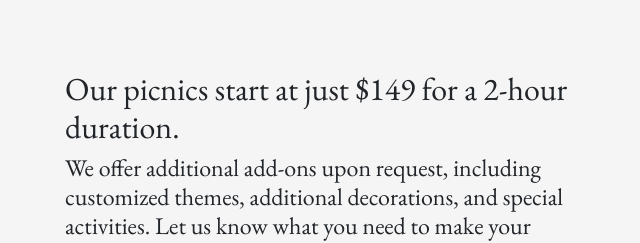
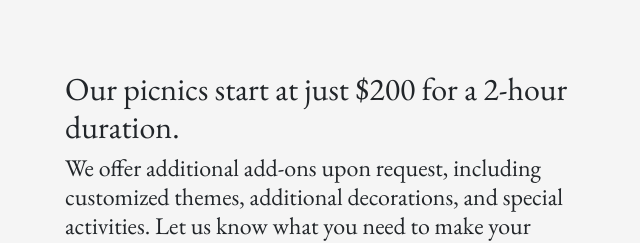
Before and after one commit to EduardoBDonovan/PatsPicnics, a plain HTML site: page details.html in a window 1280 px wide. Shown: the part 2552-2795 px from the top of the page, 587-1227 px from the left. Drawn offline with nearby package versions, Linux system fonts and the light colour scheme.

Commit message:
Update details.html

```diff
--- a/details.html
+++ b/details.html
@@ -141,7 +141,7 @@
                   <img src="/assets/98DEA9EF-F7CE-4007-93BB-A2C673416E04.jpg" class="img-fluid" alt="">
               </div>
               <div class="col-md p-5">
-                  <h2>Our picnics start at just $149 for a 2-hour duration. </h2>
+                  <h2>Our picnics start at just $200 for a 2-hour duration. </h2>
                   <h4>
                     We offer additional add-ons upon request, including customized themes, additional decorations, and special activities. Let us know what you need to make your picnic extra special, and we'll do our best to accommodate your requests.
                 </h4>
```
